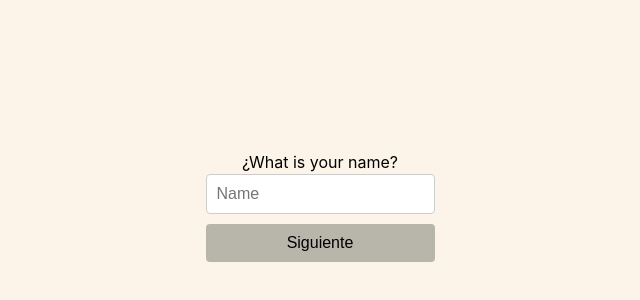
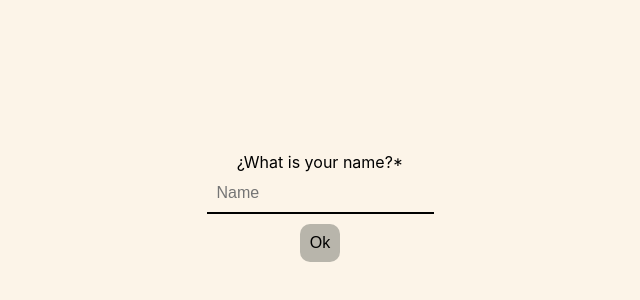
Before and after one commit to titirey18/Formulario2, a React (Vite) app: page / in a window 1280 px wide. Shown: the part 194-494 px from the top of the page, without its empty margins (320-960 px from the left). Built offline with nearby package versions, Linux system fonts and the light colour scheme.

Commit message:
commit modificacion

```diff
--- a/src/components/Form/form.css
+++ b/src/components/Form/form.css
@@ -1,7 +1,5 @@
 label{
   color: black;
-  animation: fadeInDownBig;
-  animation-duration: 2s;
 }
 
 
@@ -10,25 +8,24 @@ label{
 }
 
 
-
 input,
 select {
   width: 100%;
   padding: 10px;
+  color: black;
   margin-bottom: 10px;
-  border-radius: 4px;
-  border: 1px solid #ccc;
+  border: none;
+  background-color: rgb(252, 244, 232);
+  border-bottom: solid 2px black;
   font-size: 16px;
-  transition: border-color 0.3s ease, background-color 0.3s ease;
 }
 
 button {
-  width: 100%;
   padding: 10px;
   background-color: #b8b5ab;
   color: rgb(0, 0, 0);
   border: none;
-  border-radius: 4px;
+  border-radius: 10px;
   font-size: 16px;
   cursor: pointer;
   transition: background-color 0.3s ease;
--- a/src/components/Form/form.jsx
+++ b/src/components/Form/form.jsx
@@ -1,14 +1,15 @@
 import { useState } from "react";
 import React from "react";
 import "./form.css";
+import "animate.css"; // Asegúrate de tener animate.css instalada o importada en tu proyecto.
 
 const preguntas = [
-  "¿What is your name?",
-  "¿What is your last name?",
-  "¿How old are you?",
-  "¿Where do you live?",
-  "Enter your email address",
-  "Enter your phone number",
+  "¿What is your name?*",
+  "¿What is your last name?*",
+  "¿How old are you?*",
+  "¿Where do you live?*",
+  "Enter your email address*",
+  "Enter your phone number*",
 ];
 
 const placeholders = {
@@ -30,6 +31,7 @@ const Form = () => {
     email: "",
     phone: "",
   });
+
   const [errores, setErrores] = useState({
     name: "",
     lastName: "",
@@ -39,7 +41,7 @@ const Form = () => {
     phone: "",
   });
 
-  const [animacion, setAnimacion] = useState(false);
+  const [animacion, setAnimacion] = useState("animate__fadeInUpBig");
 
   const handleChange = (e) => {
     setRespuestas({
@@ -52,18 +54,15 @@ const Form = () => {
     const currentKey = Object.keys(respuestas)[paso];
     let newErrores = { ...errores };
 
-
     if (respuestas[currentKey].trim() === "") {
       newErrores[currentKey] = "Este campo es obligatorio";
     } else {
       newErrores[currentKey] = "";
     }
 
-
     if (currentKey === "email" && !respuestas[currentKey].includes("@")) {
       newErrores.email = "Por favor, introduce una dirección de correo electrónico válida";
     }
-
 
     if (currentKey === "phone" && !/^\d{10}$/.test(respuestas[currentKey])) {
       newErrores.phone = "El número de teléfono debe tener exactamente 10 dígitos";
@@ -71,10 +70,13 @@ const Form = () => {
 
     setErrores(newErrores);
 
+    if (Object.values(newErrores).every((error) => error === "")) {
+      setAnimacion("animate__fadeOutUpBig");
 
-    if (Object.values(newErrores).every((error) => error === "")) {
-      setAnimacion(true);
       setPaso(paso + 1);
+      setTimeout(() => {
+        setAnimacion("animate__fadeInUpBig");
+      }, 200);
     }
   };
 
@@ -84,7 +86,7 @@ const Form = () => {
   };
 
   return (
-    <div key={paso} className="animate__animated animate__fadeInDown">
+    <div className={`animate__animated ${animacion}`} key={paso}>
       <form onSubmit={handleSubmit}>
         {paso < preguntas.length ? (
           <>
@@ -120,7 +122,7 @@ const Form = () => {
             )}
 
             <button type="button" onClick={handleNext}>
-              Siguiente
+              Ok
             </button>
           </>
         ) : (
```
